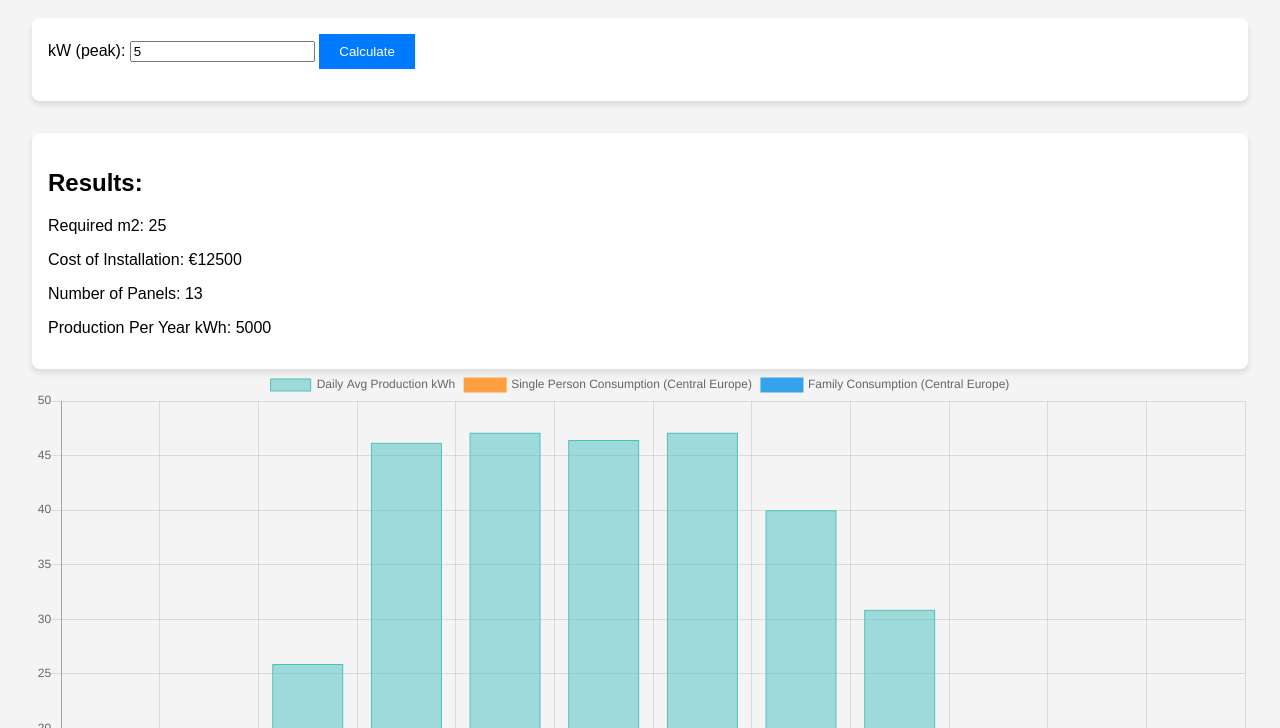
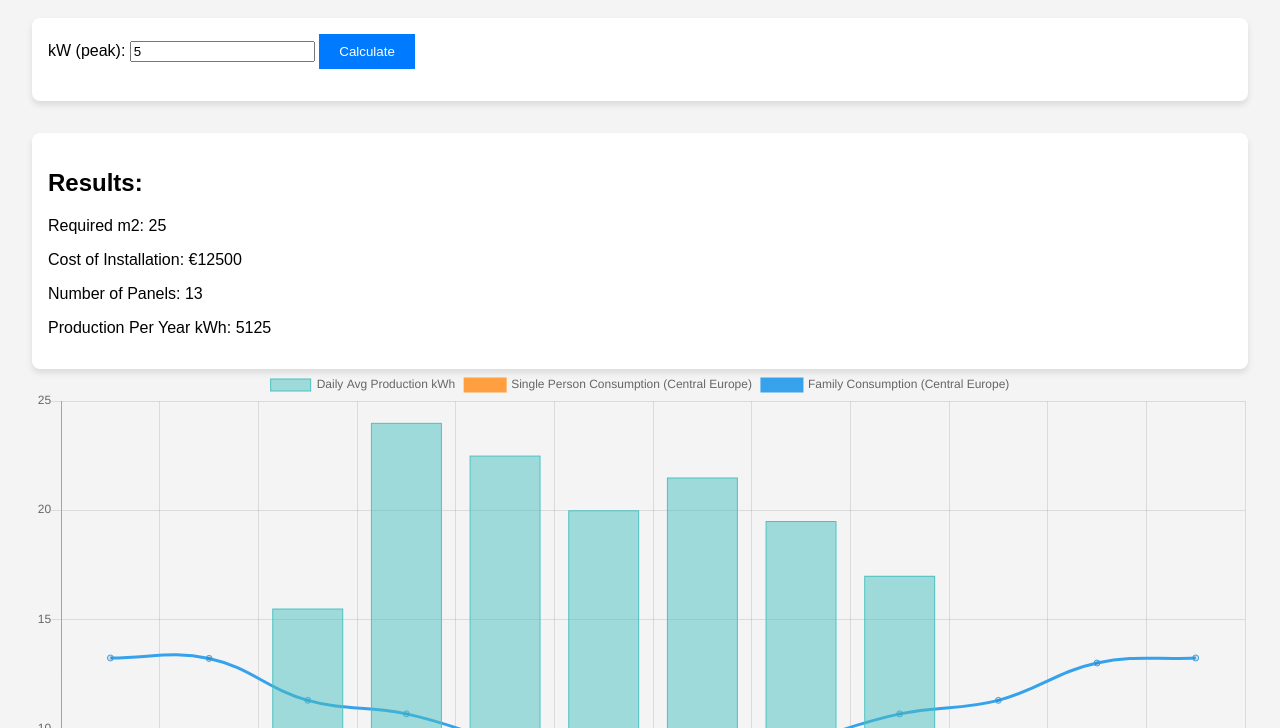
Before and after one commit to devskale/pvapp, a plain HTML site: page index.html in a window 1280 px wide. Both pictures are taken after typing "5" into the empty fields and a click on the input "Calculate". Shown: the part 72-800 px from the top of the page. Drawn offline with nearby package versions, Linux system fonts and the light colour scheme.

Commit message:
production distribution fix

```diff
--- a/app.js
+++ b/app.js
@@ -1,22 +1,20 @@
+import Config from './config.js';
+
+
 document.addEventListener("DOMContentLoaded", () => {
     const form = document.getElementById("solarForm");
 
     form.addEventListener("submit", function (e) {
         e.preventDefault();
-        const kW = parseFloat(document.getElementById("kW").value);
 
-        // Updated parameters
-        const kW_per_panel = 0.4;
-        const m2_per_kW = 2 / kW_per_panel;
-        const cost_per_kW = 2500;
-        const no_of_panels_per_kW = 1 / kW_per_panel;
-        const kWh_per_year_per_kW = 1000;
+        const kWp = parseFloat(form.elements.kW.value);
 
-        const m2 = m2_per_kW * kW;
-        const cost = cost_per_kW * kW;
-        let no_of_panels = no_of_panels_per_kW * kW;
+        const m2 = Config.m2_per_kW * kWp;
+        const cost = Config.cost_per_kW * kWp;
+        let no_of_panels = Config.no_of_panels_per_kW * kWp;
         no_of_panels = Math.ceil(no_of_panels);
-        const kWh_per_year = Math.ceil(kWh_per_year_per_kW * kW);
+        const kWh_per_year = Math.ceil(Config.kWh_per_year_per_kW * kWp);
+
 
         const resultHTML = `
       <h2>Results:</h2>
@@ -28,12 +26,12 @@ document.addEventListener("DOMContentLoaded", () => {
 
         document.getElementById("results").innerHTML = resultHTML;
 
-        // Monthly distribution (sample for 10,000 kWh)
-        const monthlyDist = [205, 316, 803, 1385, 1460, 1393, 1460, 1240, 926, 410, 265, 137];
+        // Monthly distribution (kWh Energy per Day per kWp installed)
+        const monthlyDist = [0.9, 1.5, 3.1, 4.8, 4.5, 4.0, 4.3, 3.9, 3.4, 1.5, 1.2, 0.5];
 
         // Daily average kWh production per month
         const daysInMonth = [31, 28, 31, 30, 31, 30, 31, 31, 30, 31, 30, 31];
-        const dailyAvg = monthlyDist.map((kWh, index) => (kWh / daysInMonth[index]).toFixed(2));
+        const actualDailyAvg = monthlyDist.map(kWh_per_day_per_kWp => kWh_per_day_per_kWp * kWp);
 
         // Central Europe consumption
         const singlePersonMonthly = [150, 130, 120, 110, 100, 90, 90, 100, 110, 120, 140, 150];
@@ -49,7 +47,7 @@ document.addEventListener("DOMContentLoaded", () => {
                 datasets: [
                     {
                         label: 'Daily Avg Production kWh',
-                        data: dailyAvg,
+                        data: actualDailyAvg,
                         backgroundColor: 'rgba(75, 192, 192, 0.5)',
                         borderColor: 'rgba(75, 192, 192, 1)',
                         borderWidth: 1
--- /dev/null
+++ b/config.js
@@ -0,0 +1,11 @@
+// This is the config file that stores all the parameters
+
+const Config = {
+    kW_per_panel: 0.4,
+    m2_per_kW: 2 / 0.4,
+    cost_per_kW: 2500,
+    no_of_panels_per_kW: 1 / 0.4,
+    kWh_per_year_per_kW: 1025
+};
+
+export default Config;
--- a/index.html
+++ b/index.html
@@ -15,9 +15,10 @@
     </form>
     <div id="results"></div>
     <canvas id="myChart" width="400" height="200"></canvas>
+
+
     <script src="https://cdnjs.cloudflare.com/ajax/libs/Chart.js/2.9.3/Chart.min.js"></script>
-
-    <script src="app.js"></script>
+    <script type="module" src="app.js"></script>
 </body>
 
 </html>
```
